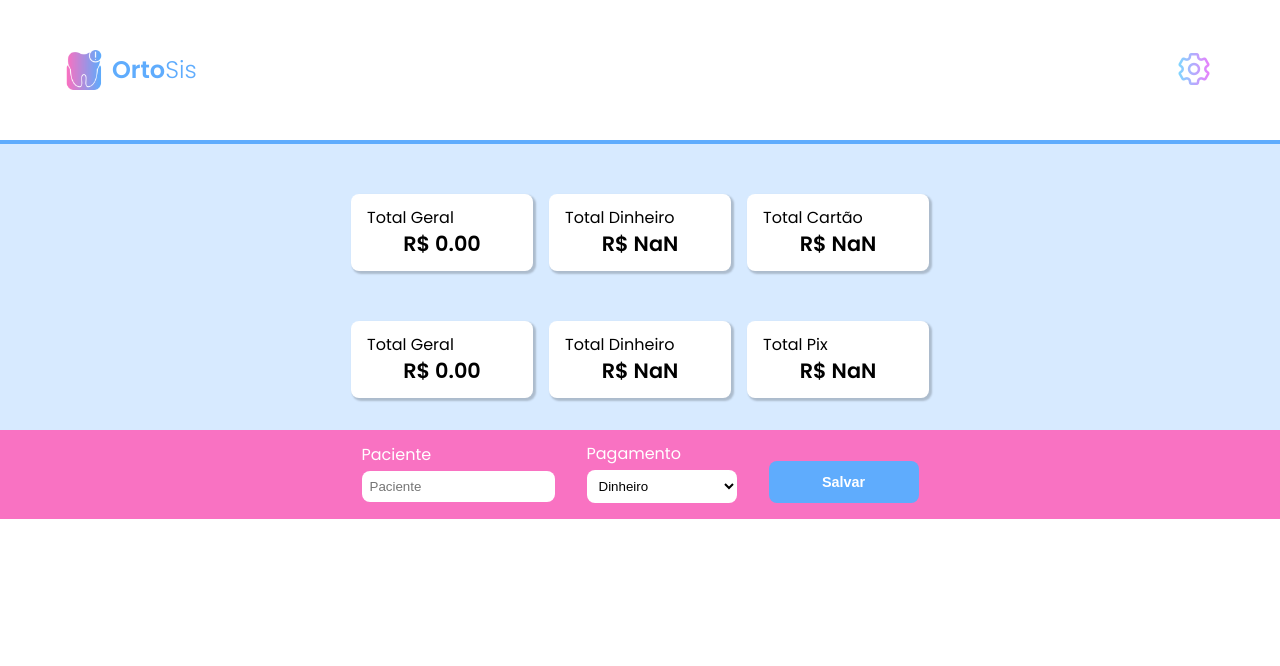
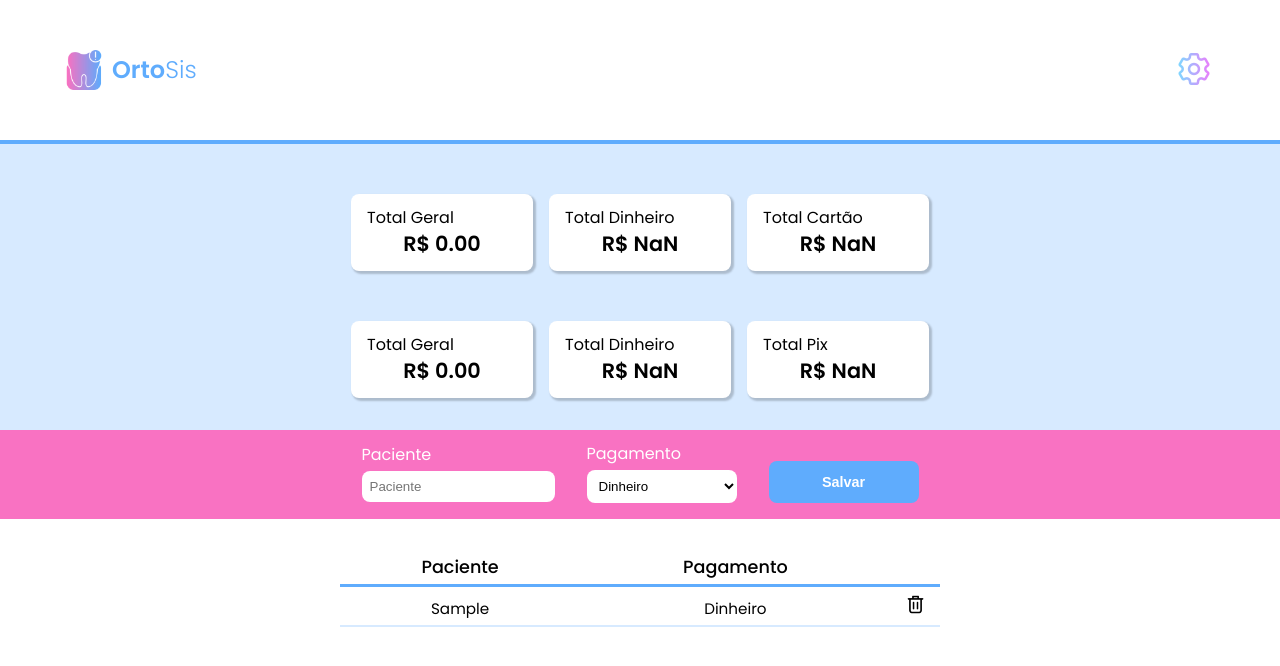
Before and after one commit to ThgMelo/OrtoSis, a React (Create React App) app: page / in a window 1280 px wide. Both pictures are taken after typing "Sample" into the empty fields and a click on the button "Salvar". Shown: the top 666 px of the page. Built offline with nearby package versions, Linux system fonts and the light colour scheme; the HTML template or start-up script is replaced by a standard one.

Commit message:
Tabela de pacientes

```diff
--- a/src/App.js
+++ b/src/App.js
@@ -2,6 +2,7 @@ import Header from "./components/Header";
 import Resumo from "./components/Resumo";
 import { useEffect, useState } from 'react';
 import Form from "./components/Form";
+import Grid from "./components/Grid";
 
 function App() {
 
@@ -91,6 +92,7 @@ function App() {
           setAtendimentosList={setAtendimentosList}
           formasDePagamento={formasDePagamento}
         />
+        <Grid atendimentos={atendimentosList} setAtendimentos={setAtendimentosList} />
       </main>
     </>
   );
--- /dev/null
+++ b/src/components/Grid/Grid.css
@@ -0,0 +1,16 @@
+.grid {
+    width: 90%;
+    text-align: center;
+    margin-top: 2rem;
+    margin-bottom: 2rem;
+    margin-left: auto;
+    margin-right: auto;
+    max-width: 600px;
+}
+
+.grid__cabecalho--item {
+    padding: .5rem;
+    font-size: 1.1rem;
+    font-weight: 500;
+    border-bottom: 3px solid var(--cor-primaria);
+}
--- /dev/null
+++ b/src/components/Grid/index.js
@@ -0,0 +1,28 @@
+import GridItem from '../GridItem';
+import './Grid.css';
+
+const Grid = ({ atendimentos, setAtendimentos }) => {
+
+    const onDelete = nome => {
+        const newArray = atendimentos.filter(atendimento => atendimento.paciente !== nome);
+        setAtendimentos(newArray);
+        localStorage.setItem("atendimentos", JSON.stringify(newArray));
+    }
+
+    return (
+        <table className="grid">
+            <thead>
+                <tr>
+                    <th className="grid__cabecalho--item">Paciente</th>
+                    <th className="grid__cabecalho--item">Pagamento</th>
+                    <th className="grid__cabecalho--item"></th>
+                </tr>
+            </thead>
+            <tbody>
+                {atendimentos?.map((paciente, index) => <GridItem key={index} paciente={paciente} onDelete={onDelete} />)}
+            </tbody>
+        </table>
+    );
+};
+
+export default Grid;
--- /dev/null
+++ b/src/components/GridItem/GridItem.css
@@ -0,0 +1,15 @@
+.grid-item__item {
+    padding-top: .5rem;
+    padding-bottom: .5rem;
+    border-bottom: 2px solid var(--cor-terciaria);
+    font-size: .95rem;
+}
+
+.grid-item__imagem {
+    width: 1.2rem;
+    cursor: pointer;
+}
+
+.grid-item__line:hover {
+    background-color: var(--cor-terciaria);
+}
--- /dev/null
+++ b/src/components/GridItem/index.js
@@ -0,0 +1,15 @@
+import './GridItem.css';
+
+const GridItem = ({ paciente, onDelete }) => {
+    return (
+        <tr className="grid-item__line">
+            <td className="grid-item__item">{paciente.paciente}</td>
+            <td className="grid-item__item">{paciente.formaPagamento}</td>
+            <td className="grid-item__item">
+                <img src="./images/lixeira.png" alt="Lixeira" onClick={() => onDelete(paciente.paciente)} className="grid-item__imagem" />
+            </td>
+        </tr>
+    );
+};
+
+export default GridItem;
```
Also changed, not shown: public/images/lixeira.png (added).
